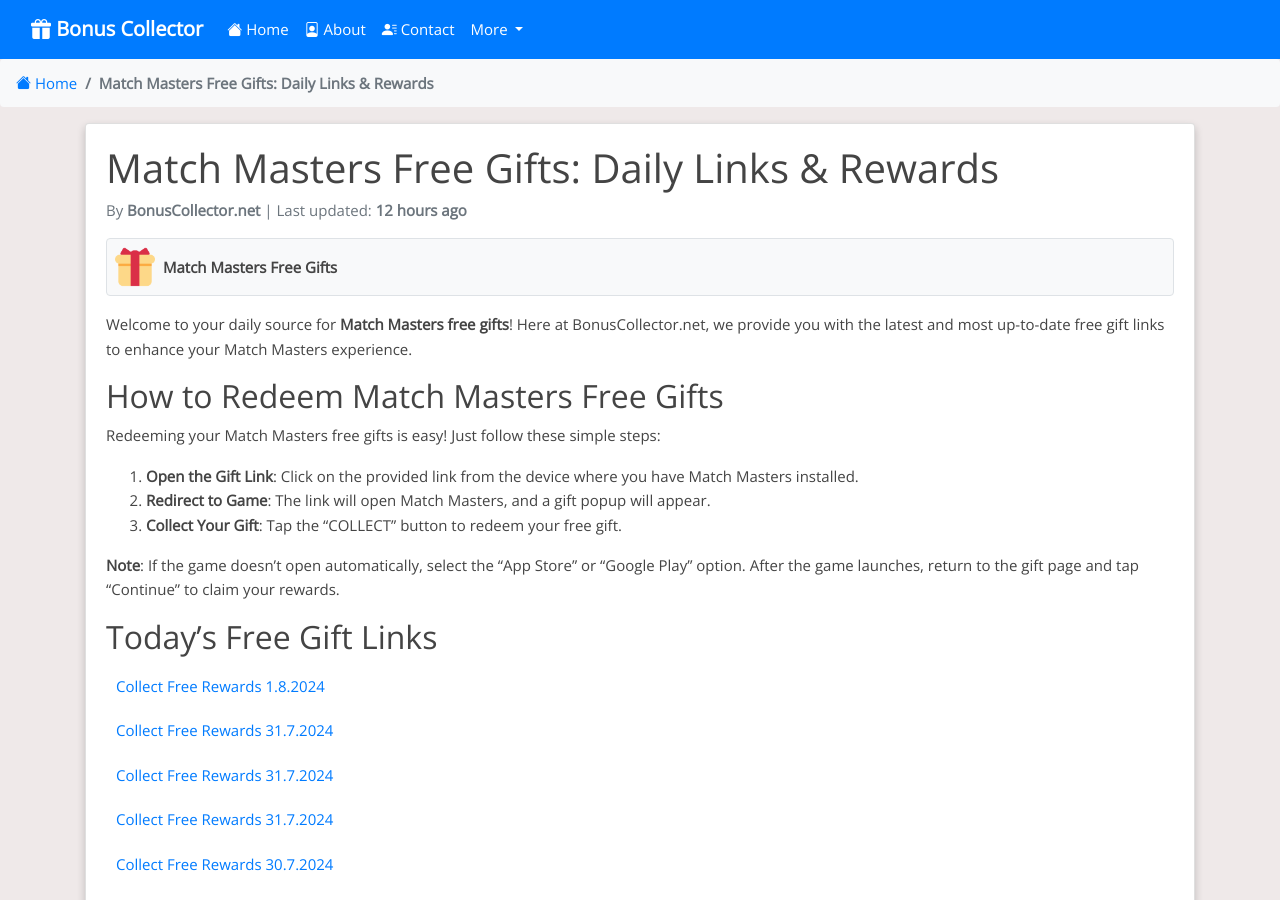
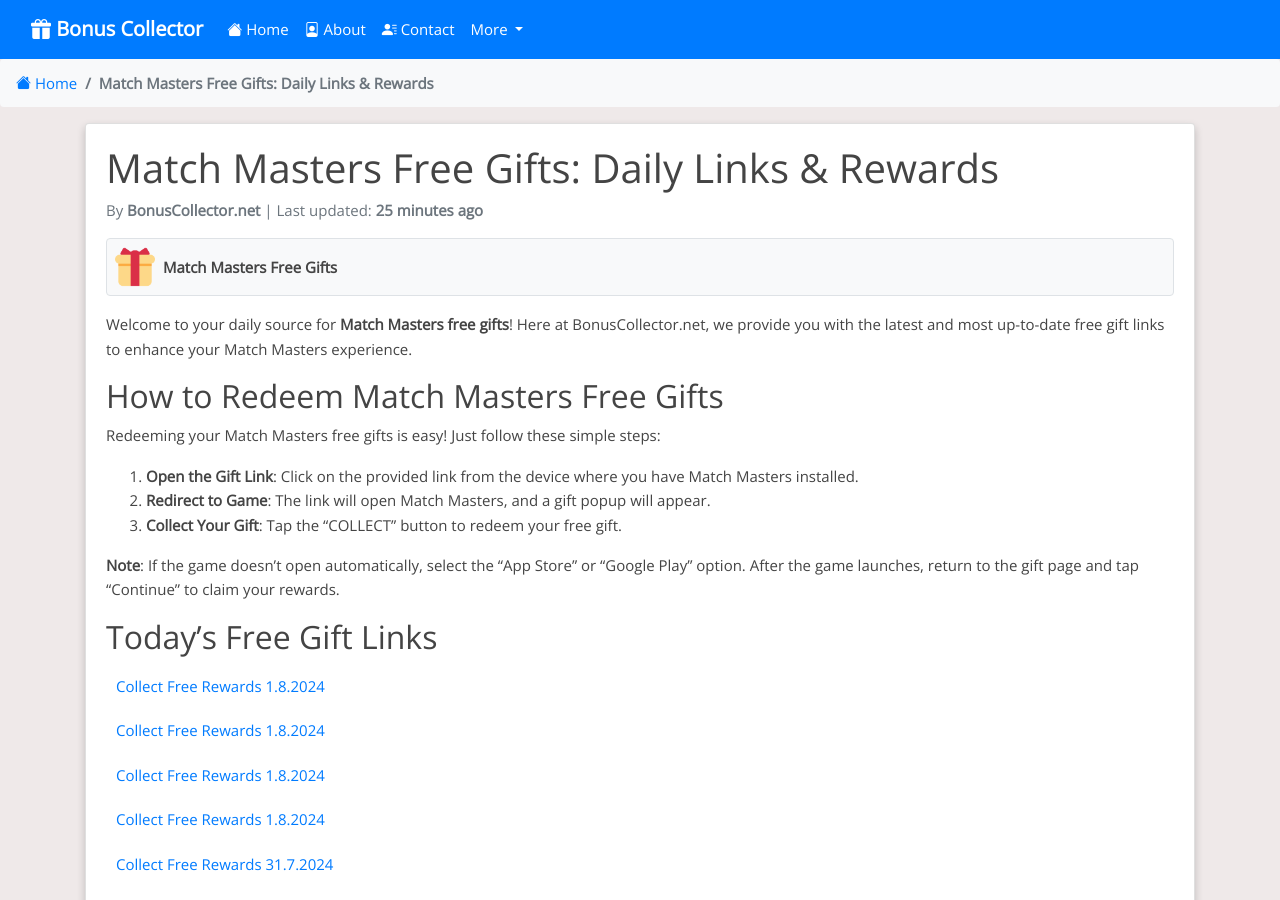
Before and after one commit to Prollad99/bs-net, a Jekyll site: the page built from _posts/2024-06-30-match-masters.md, in a window 1280 px wide and 900 px high. Built offline with Jekyll 4.4.1, drawn with Linux system fonts in a browser that asks for light colours; nearby versions of some CDN libraries; comment, search, counter and statistics services are not loaded; some of the changed text lies outside the part shown.

Commit message:
Update match-masters reward links and last modified date

```diff
--- a/_data/include_files.yml
+++ b/_data/include_files.yml
@@ -2,7 +2,7 @@
   last_modified: 2024-08-01 14:33:47
 
 match-masters.html:
-  last_modified: 2024-08-01 04:35:05
+  last_modified: 2024-08-01 17:06:49
 
 doubleu-casino.html:
   last_modified: 2024-08-01 07:31:20
--- a/_includes/match-masters.html
+++ b/_includes/match-masters.html
@@ -1,4 +1,7 @@
 <html><body><div class="reward"><ul>
+<li><a href="https://go.matchmasters.io/l/p/8HwcQmcis14">collect free rewards 1.8.2024</a></li>
+<li><a href="https://go.matchmasters.io/l/p/yUgtLAn0FCU">collect free rewards 1.8.2024</a></li>
+<li><a href="https://go.matchmasters.io/l/p/EoC7V-eTyR4">collect free rewards 1.8.2024</a></li>
 <li><a href="https://go.matchmasters.io/l/p/Bb_Hek3UxHQ">collect free rewards 1.8.2024</a></li>
 <li><a href="https://go.matchmasters.io/l/p/JPE91S3ncvw">collect free rewards 31.7.2024</a></li>
 <li><a href="https://go.matchmasters.io/l/p/OmzPXWgplVo">collect free rewards 31.7.2024</a></li>
```
Also changed, not shown: other parts of _includes/match-masters.html (+0 -3 lines), links-json/match-masters.json (+12 -12 lines).
